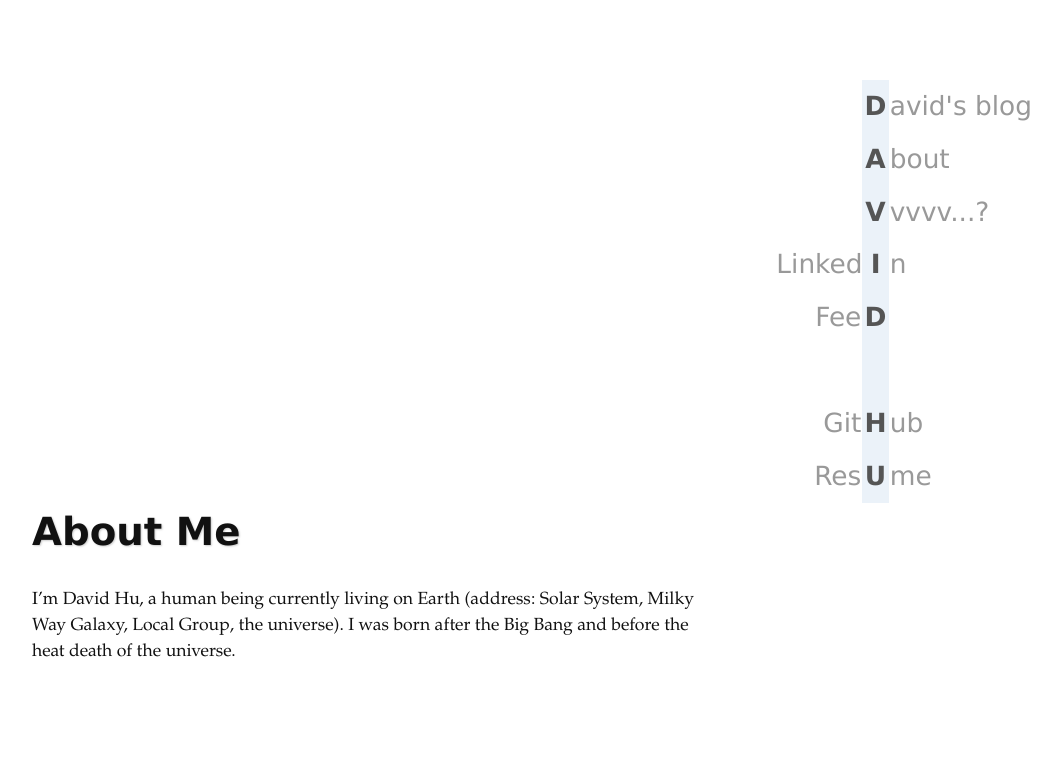
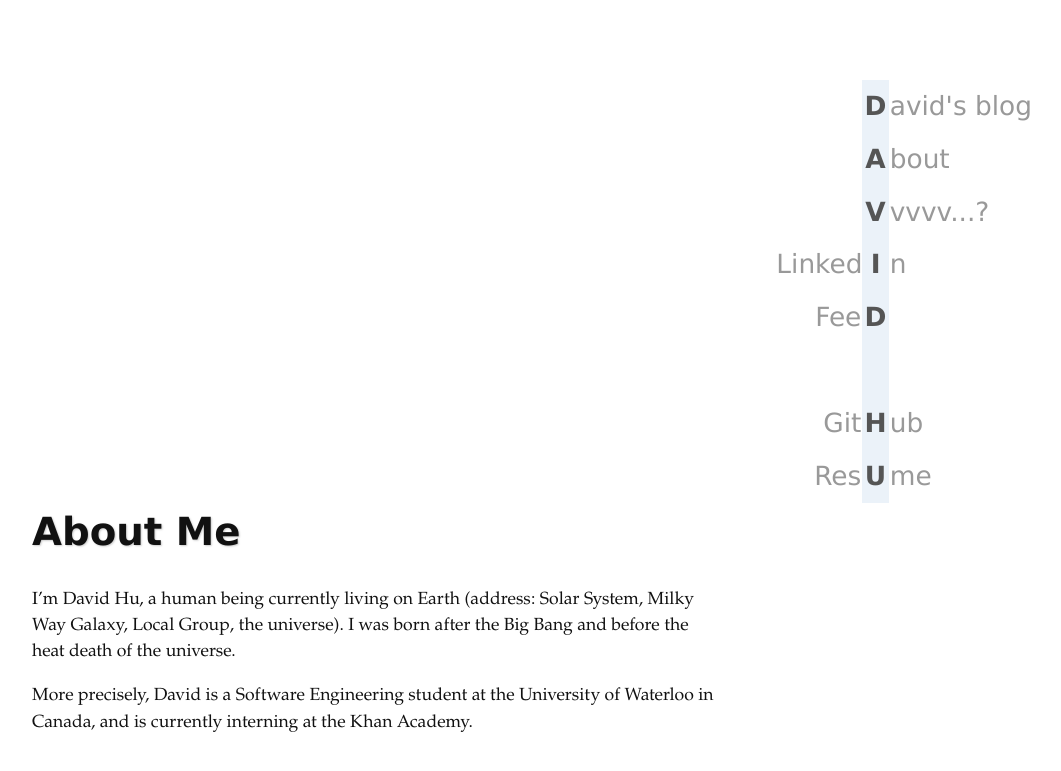
Before and after one commit to divad12/blog, a Jekyll site: the page built from about.markdown, in a window 1280 px wide. Shown: the top 771 px of the page, without its empty margins (108-1169 px from the left). Built offline with Jekyll 4.4.1, drawn with Linux system fonts in a browser that asks for light colours; nearby versions of some CDN libraries.

Commit message:
add an actual about me sentence to the about page

```diff
--- a/about.markdown
+++ b/about.markdown
@@ -6,3 +6,5 @@ title: About Me
 # {{ page.title }}
 
 I'm David Hu, a human being currently living on Earth (address: Solar System, Milky Way Galaxy, Local Group, the universe). I was born after the Big Bang and before the heat death of the universe.
+
+More precisely, David is a Software Engineering student at the University of Waterloo in Canada, and is currently interning at the Khan Academy.
```
